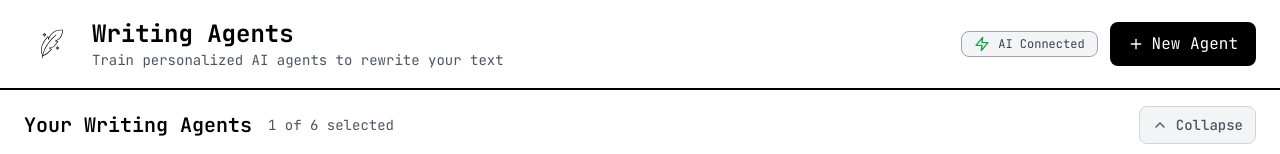
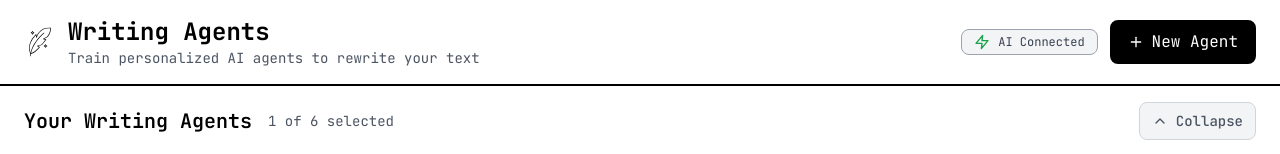
Before and after one commit to gooeyverse/writing, a React (Vite) app: page / in a window 1280 px wide. Shown: the top 154 px of the page. Built offline with nearby package versions, Linux system fonts and the light colour scheme; no server answers.

Commit message:
Remove padding around quill icon

```diff
--- a/src/components/Header.tsx
+++ b/src/components/Header.tsx
@@ -53,9 +53,7 @@ export const Header: React.FC<HeaderProps> = ({
     <header className="bg-white border-b-2 border-black px-6 py-4">
       <div className="flex items-center justify-between">
         <div className="flex items-center space-x-3">
-          <div className="p-3">
-            <CustomIcon className="w-8 h-8 text-black" />
-          </div>
+          <CustomIcon className="w-8 h-8 text-black" />
           <div>
             <h1 className="text-2xl font-bold text-black typewriter-effect">Writing Agents</h1>
             <p className="text-sm text-gray-600">Train personalized AI agents to rewrite your text</p>
```
